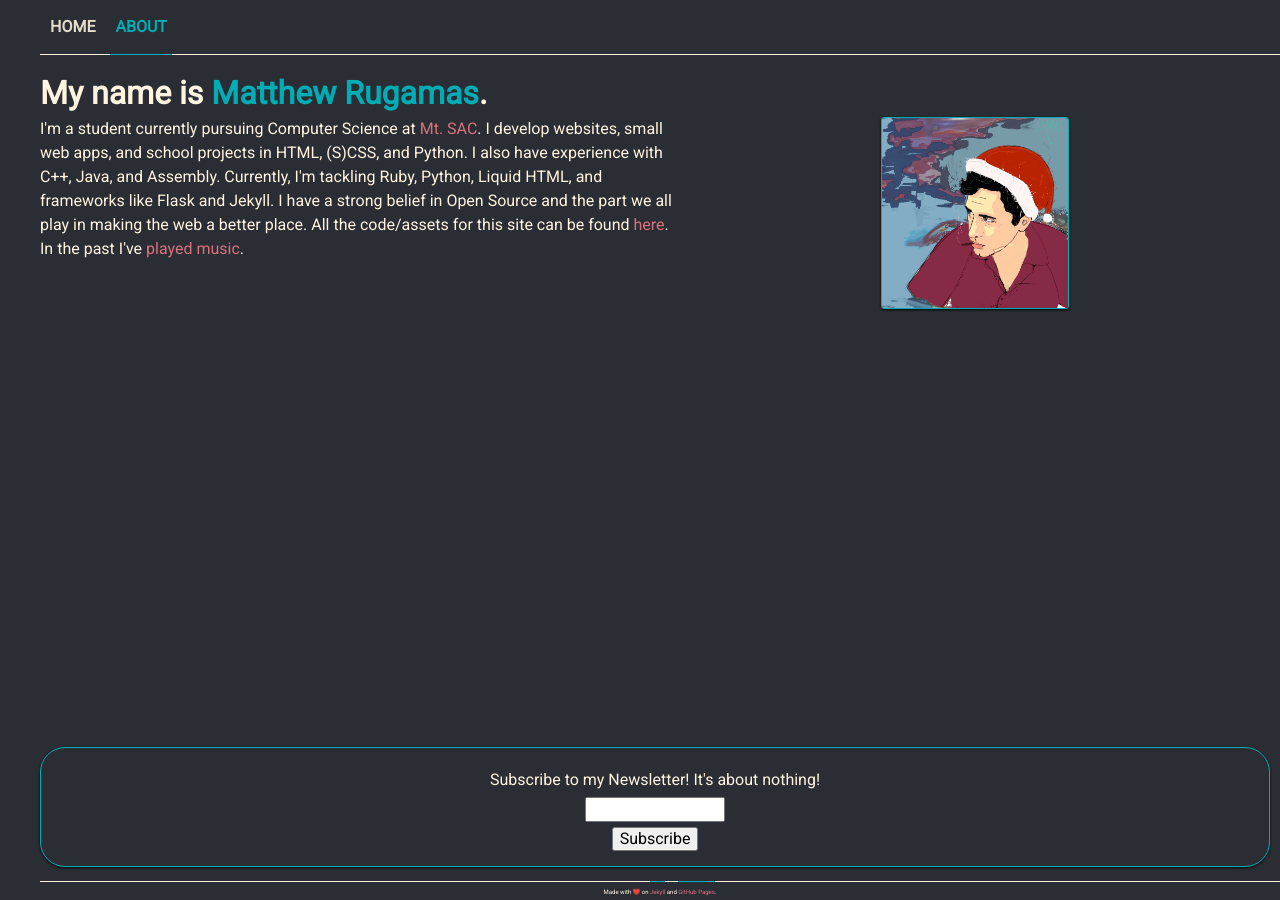
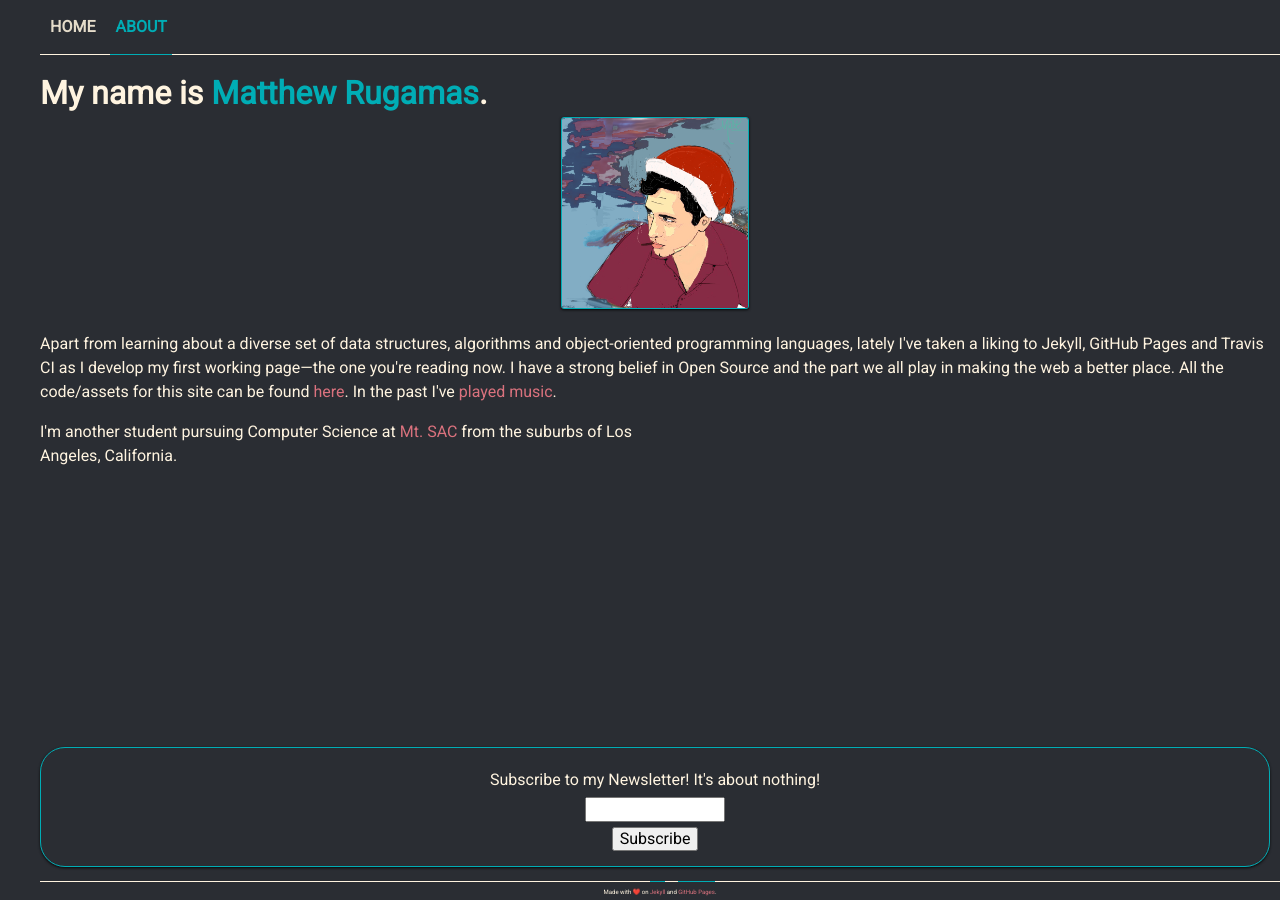
Before and after one commit to MattRugamas/mattrugamas.com, a Jekyll site: the page built from about.html, in a window 1280 px wide. Built offline with Jekyll 4.4.1, drawn with Linux system fonts in a browser that asks for light colours.

Commit message:
updated about me text

```diff
--- a/about.html
+++ b/about.html
@@ -3,7 +3,8 @@ title: About
 ---
 <h1 id="about-hello">My name is <span>Matthew Rugamas</span>.</h1>
 <div id="about-me">
-  <p class="about-me">I'm a student currently pursuing Computer Science at <a href="http://www.mtsac.edu/">Mt. SAC</a>. I develop websites, small web apps, and school projects in HTML, (S)CSS, and Python. I also have experience with C++, Java, and Assembly. Currently, I'm tackling Ruby, Python, Liquid HTML, and frameworks like Flask and Jekyll. I have a strong belief in Open Source and the part we all play in making the web a better place. All the code/assets for this site can be found <a href="https://github.com/samagurtam/samagurtam.github.io">here</a>. In the past I've <a href="http://www.shamancult.bandcamp.com/">played</a> <a href="https://www.youtube.com/watch?v=d0XhHuLBBIY&feature=youtu.be">music</a>.</p>
+  <p class="about-me">I'm another student pursuing Computer Science at <a href="http://www.mtsac.edu/">Mt. SAC</a> from the suburbs of Los Angeles, California.</p>
+  <p>Apart from learning about a diverse set of data structures, algorithms and object-oriented programming languages, lately I've taken a liking to Jekyll, GitHub Pages and Travis CI as I develop my first working page—the one you're reading now. I have a strong belief in Open Source and the part we all play in making the web a better place. All the code/assets for this site can be found <a href="https://github.com/samagurtam/samagurtam.github.io">here</a>. In the past I've <a href="http://www.shamancult.bandcamp.com/">played</a> <a href="https://www.youtube.com/watch?v=d0XhHuLBBIY&feature=youtu.be">music</a>.</p>
   <a href="http://www.twitter.com/MatthewRugamas">
     <img id="selfie" src="{{ site.url }}/assets/img/default.PNG" alt="selfie and link to my twatter" height="192" width="188">
   </a>
```
